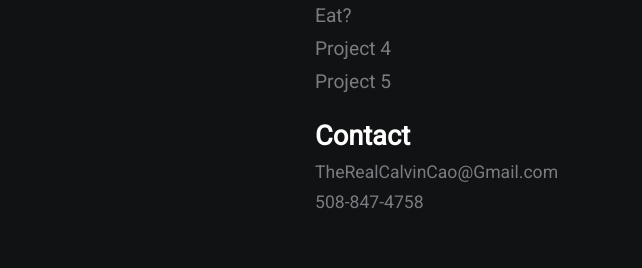
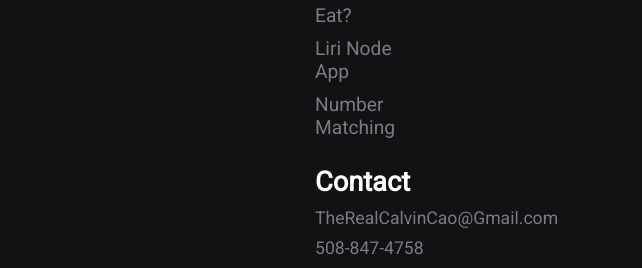
Before and after one commit to therealcavinko/portfolio, a plain HTML site: page index.html in a window 1280 px wide. Shown: the part 550-818 px from the top of the page, without its empty margins (325-967 px from the left). Drawn offline with Linux system fonts and the light colour scheme.

Commit message:
names changed

```diff
--- a/index.html
+++ b/index.html
@@ -27,8 +27,8 @@
             <a href="https://github.com/therealcavinko/TrainSchedule">Train Schedule</a>
             <a href="https://github.com/therealcavinko/TriviaGame">Trivia Game</a>
             <a href="https://github.com/kayhern/Project-1-Team4">Where To Eat?</a>
-            <a href="https://github.com/therealcavinko/liri-node-app">Project 4</a>
-            <a href="https://github.com/therealcavinko/unit-4-game">Project 5</a>
+            <a href="https://github.com/therealcavinko/liri-node-app">Liri Node App</a>
+            <a href="https://github.com/therealcavinko/unit-4-game">Number Matching</a>
             <h2>Contact</h2>
             <p>TheRealCalvinCao@Gmail.com</p>
             <p>508-847-4758</p>
```
